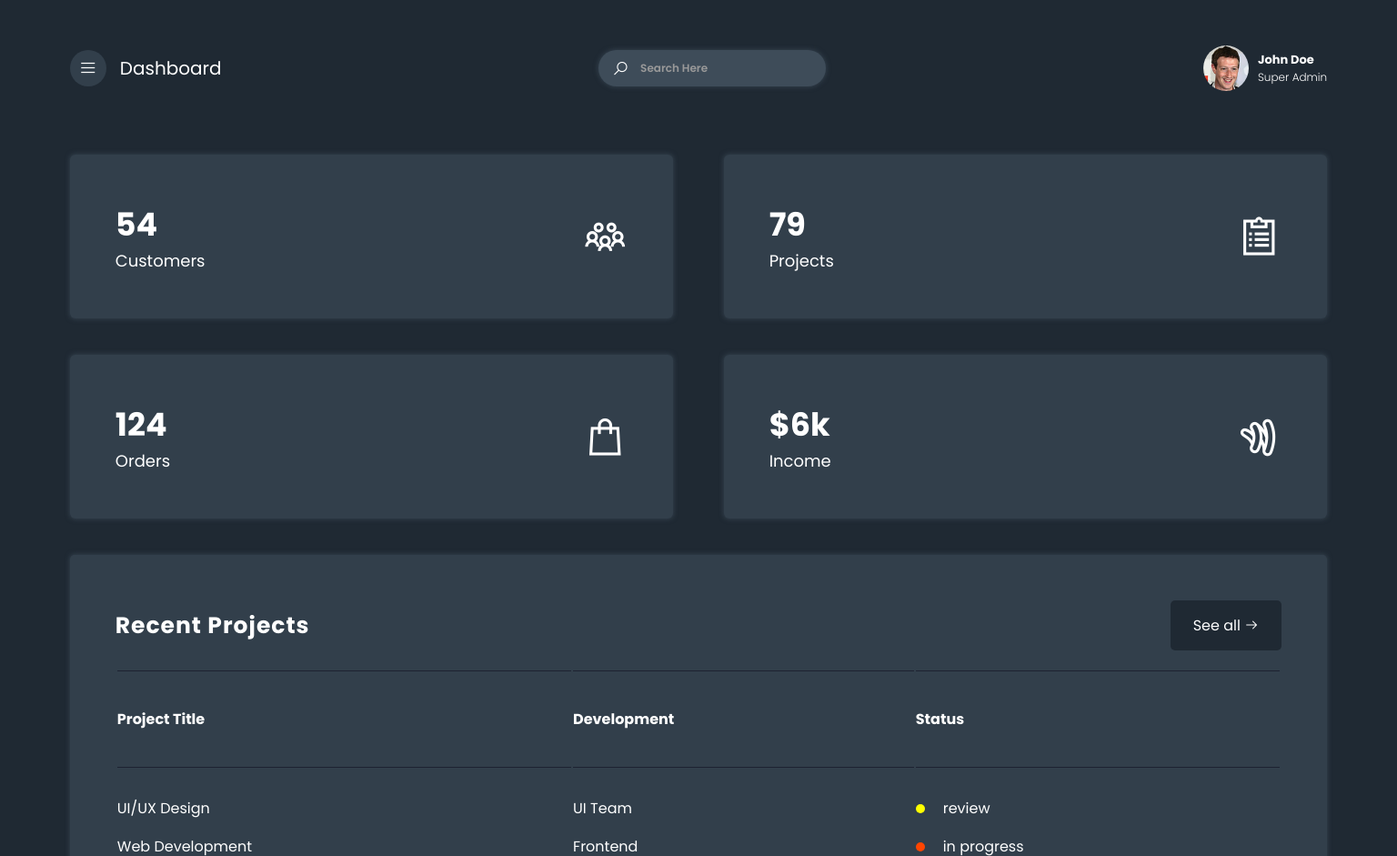
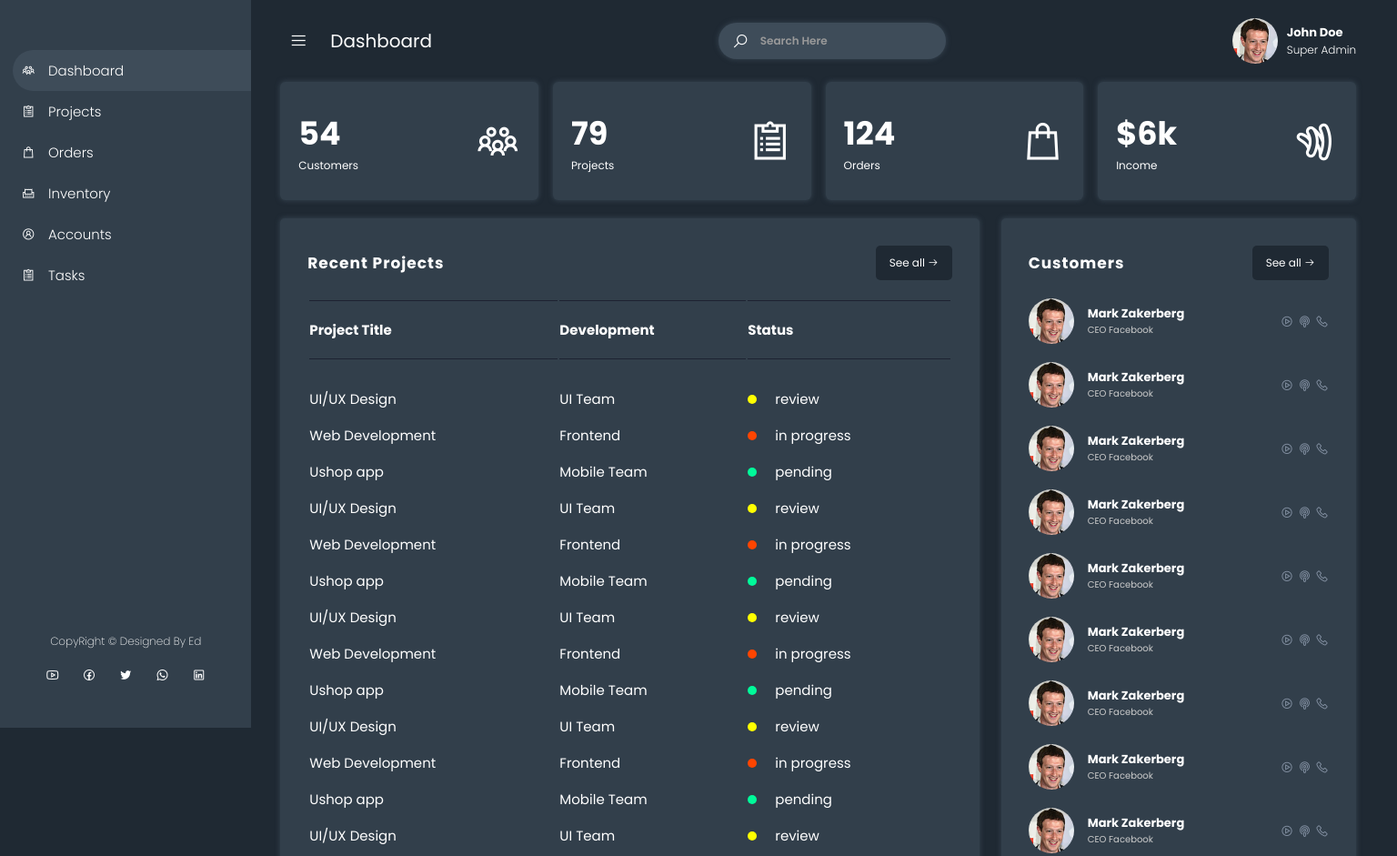
Before and after one commit to NimaLadmakhi/Dashboard, a plain HTML site: page index.html in a window 1536 px wide. Shown: the top 941 px of the page at 91% size. Drawn offline with nearby package versions, Linux system fonts and the light colour scheme.

Commit message:
add responsive

```diff
--- a/css/index.css
+++ b/css/index.css
@@ -362,8 +362,158 @@ ul {
   font-size: 25px;
 }
 
-.aside__icon {
+.aside__list-icon {
   display: inline-block;
   font-size: 30px;
   margin-right: 10px;
 }
+
+
+
+
+@media (min-width:1000px) and (max-width:1300px) {
+  .aside {
+    width: 10%;
+  }
+
+  .aside__item {
+    padding: 30px 50px;
+  }
+
+  .aside__close {
+    display: none;
+  }
+
+  .main {
+    margin: unset;
+    margin-left: auto!important;
+    margin-right: 45px;
+    width: 82%;
+  }
+
+  .aside__text,
+  .aside__footer {
+    display: none;
+  }
+}
+
+@media all and (min-width:1300px) {
+  .aside {
+    width: 18%;
+  }
+
+.main__header {
+  margin: 20px 0 0 0;
+}
+
+  .aside__nav {
+    margin: 55px 0;
+  }
+
+  .main__bar {
+    background: transparent;
+  }
+
+  .aside__item {
+    padding: 10px;
+  }
+
+  .aside__close {
+    display: none;
+  }
+
+  .aside__footer {
+    width: 80%;
+  }
+
+  .aside__subtext {
+    font-weight: 100;
+    font-size: 12px;
+  }
+
+  .aside__social {
+    padding: 20px 0;
+  }
+
+  .aside__list-icon {
+    font-size: 15px;
+  }
+
+  .aside__link {
+    font: 300 15px 'Poppins';
+  }
+
+  .main {
+    margin: unset;
+    margin-left: auto!important;
+    margin-right: 45px;
+    width: 77%;
+  }
+
+  .main__card {
+    width: 24%;
+    height: 130px;
+    padding: 0 20px;
+  }
+
+  .main__card-desc {
+    font-size: 12px;
+  }
+
+  .main__card-number {
+    font-size: 35px;
+  }
+
+  .recent {
+    width: 65%;
+  }
+
+  .main__body {
+    align-items: flex-start;
+    flex-direction: row;
+    justify-content: space-between;
+  }
+
+  .customers {
+    width: 33%;
+  }
+
+  .customers__link,
+  .recent__link {
+    padding: 10px 15px;
+    font-size: 12px;
+  }
+
+  .customers__title,
+  .recent__title {
+    font-size: 17px;
+  }
+
+  .customers,
+  .recent {
+    margin: 0;
+    padding: 30px;
+  }
+
+  .customers__name {
+    font-size: 13px;
+  }
+
+  .customers__desc {
+    font-size: 10px;
+  }
+
+  .recent__body tr:first-child th {
+    padding: 20px 0;
+  }
+
+  .recent__body th,
+  .recent__body td {
+    font-size: 15px;
+  }
+
+  .customers__icon {
+    font-size: 15px;
+    margin: 0;
+  }
+}
--- a/index.html
+++ b/index.html
@@ -17,38 +17,38 @@
         <ul class="aside__list">
           <li class="aside__item aside__item--active">
             <a href="#" class="aside__link">
-              <span class="aside__icon las la-users"></span>
-              Dashboard
+              <span class="aside__list-icon las la-users"></span>
+              <span class="aside__text">Dashboard</span>
             </a>
           </li>
           <li class="aside__item">
             <a href="#" class="aside__link">
               <span class="las la-clipboard-list aside__list-icon"></span>
-              Projects
+              <span class="aside__text">Projects</span>
             </a>
           </li>
           <li class="aside__item">
             <a href="#" class="aside__link">
               <span class="las la-shopping-bag aside__list-icon"></span>
-              Orders
+              <span class="aside__text">Orders</span>
             </a>
           </li>
           <li class="aside__item">
             <a href="#" class="aside__link">
               <span class="las la-receipt aside__list-icon"></span>
-              Inventory
+              <span class="aside__text">Inventory</span>
             </a>
           </li>
           <li class="aside__item">
             <a href="#" class="aside__link">
               <span class="las la-user-circle aside__list-icon"></span>
-              Accounts
+              <span class="aside__text">Accounts</span>
             </a>
           </li>
           <li class="aside__item">
             <a href="#" class="aside__link">
               <span class="las la-clipboard-list aside__list-icon"></span>
-              Tasks
+              <span class="aside__text">Tasks</span>
             </a>
           </li>
         </ul>
--- a/js/index.js
+++ b/js/index.js
@@ -1,12 +1,25 @@
 $( document ).ready( function () {
   $( ".main__bar" ).click( function () {
+    if ( window.innerWidth >= 1000 && window.innerWidth <= 1300 ) {
+      $( ".aside" ).animate( { width: '45%' } );
+      $( ".aside__text" ).css( { display: 'inline-block' } )
+      $( ".aside__close" ).css( { display: 'inline-block' } )
+    } else {
+      $( ".aside" ).animate( { width: '60%' } );
+      $( ".aside__text" ).css( { display: 'none' } )
+    }
     $( ".main" ).addClass( 'main--blur' );
     $( "body" ).css( { overflow: 'hidden' } )
-    $( ".aside" ).animate( { width: '60%' } );
   } );
   $( ".aside__close" ).click( function () {
-    $( ".main" ).removeClass( 'main--blur' );
+    if ( window.innerWidth >= 1000 && window.innerWidth <= 1300 ) {
+      $( ".aside" ).animate( { width: '10%' } );
+      $( ".aside__text" ).css( { display: 'none' } )
+      $( ".aside__close" ).css( { display: 'none' } )
+    } else {
+      $( ".aside" ).animate( { width: '0' } );
+    }
+      $( ".main" ).removeClass( 'main--blur' );
     $( "body" ).css( { overflow: 'auto' } )
-    $( ".aside" ).animate( { width: '0' } );
   } );
 } );
```
